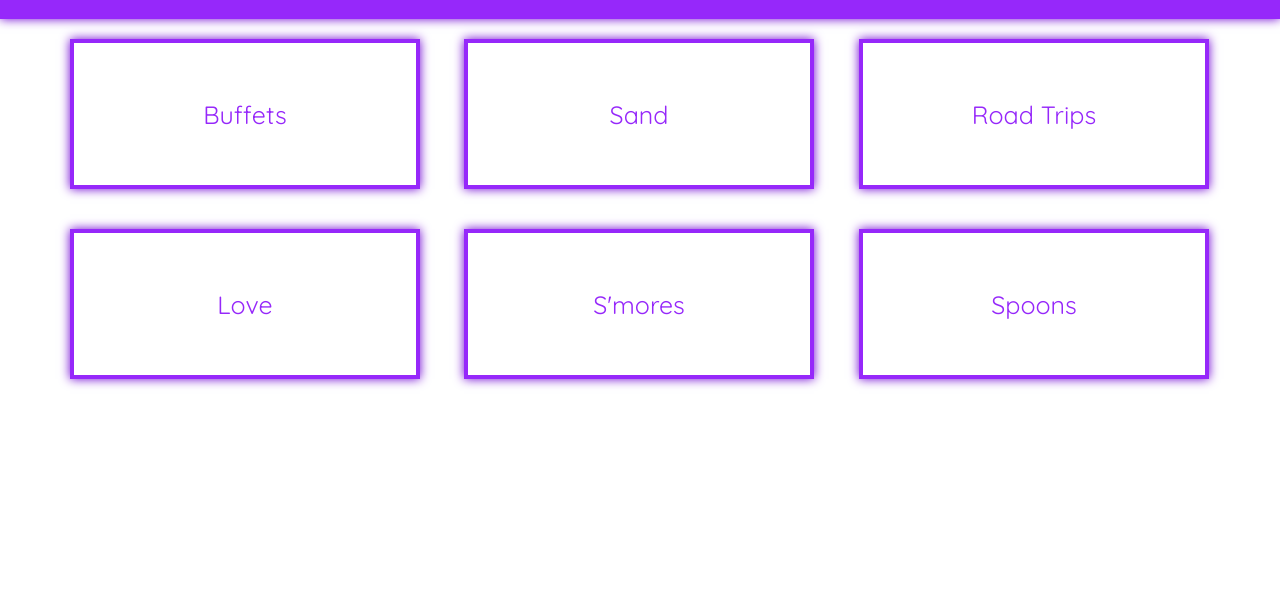
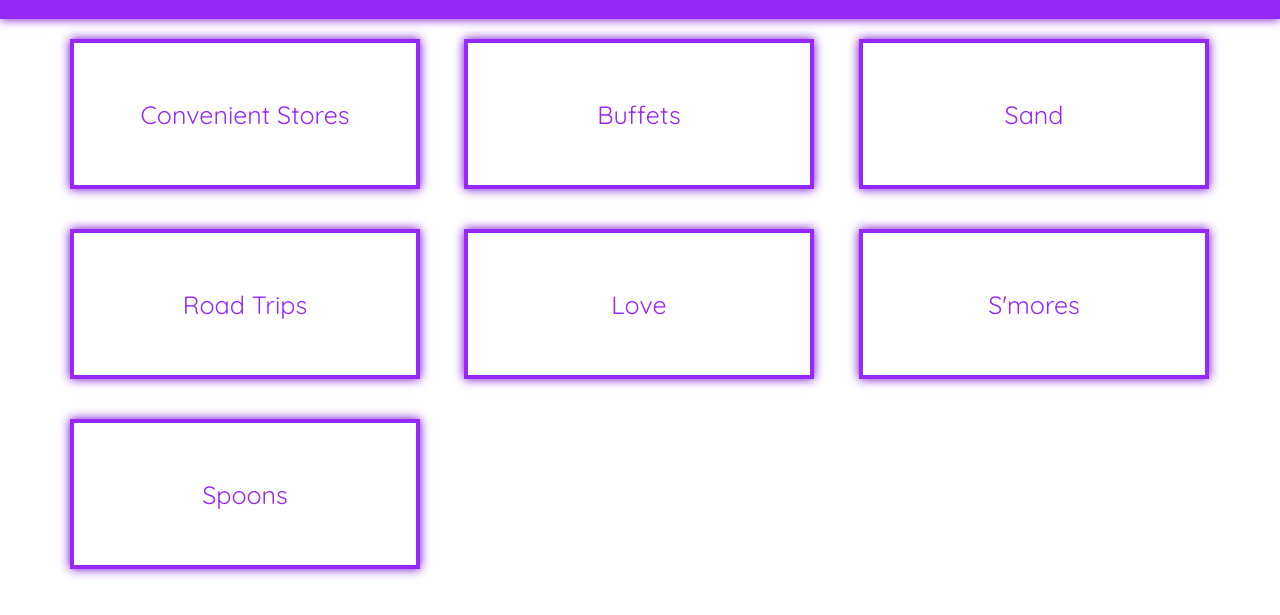
Before and after one commit to sabib123/Sabis-Rants, a plain HTML site: page index.html in a window 1280 px wide. Shown: the part 61-676 px from the top of the page. Drawn offline with Linux system fonts and the light colour scheme.

Commit message:
Update index.html

```diff
--- a/index.html
+++ b/index.html
@@ -120,6 +120,10 @@
     </div>
     <div class="rantContainer">
       <a href="buffets.html"><button class="rant">
+        <div class="rantTitle">Convenient Stores</div>
+        <div class="rantThumb">"-well, they sell honey buns in bulk for seventy-five cents."</div>
+      </button></a>
+      <a href="buffets.html"><button class="rant">
         <div class="rantTitle">Buffets</div>
         <div class="rantThumb">"-eight pounds of sausage you foolishly believed was vegan."</div>
       </button></a>
```
